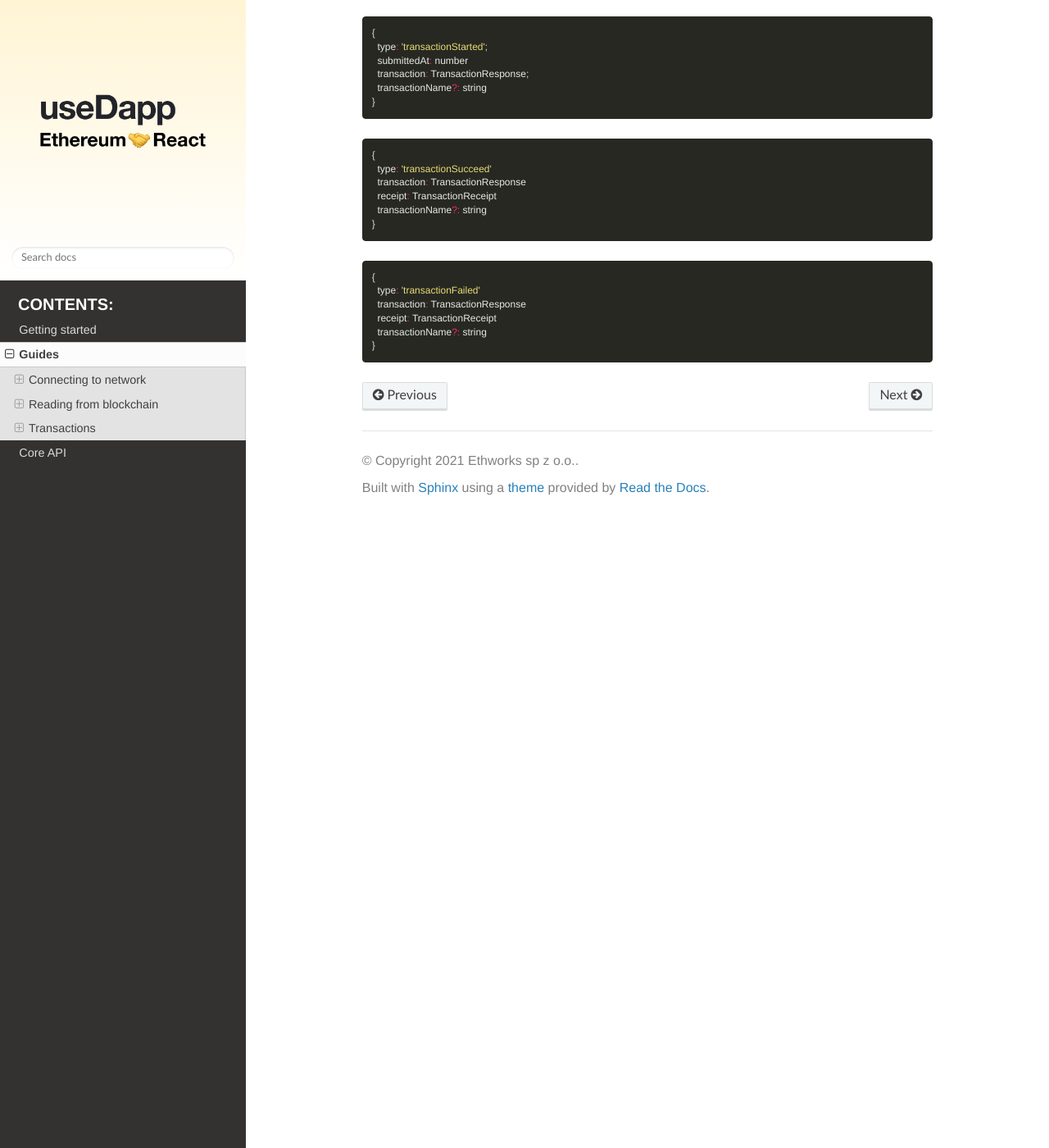
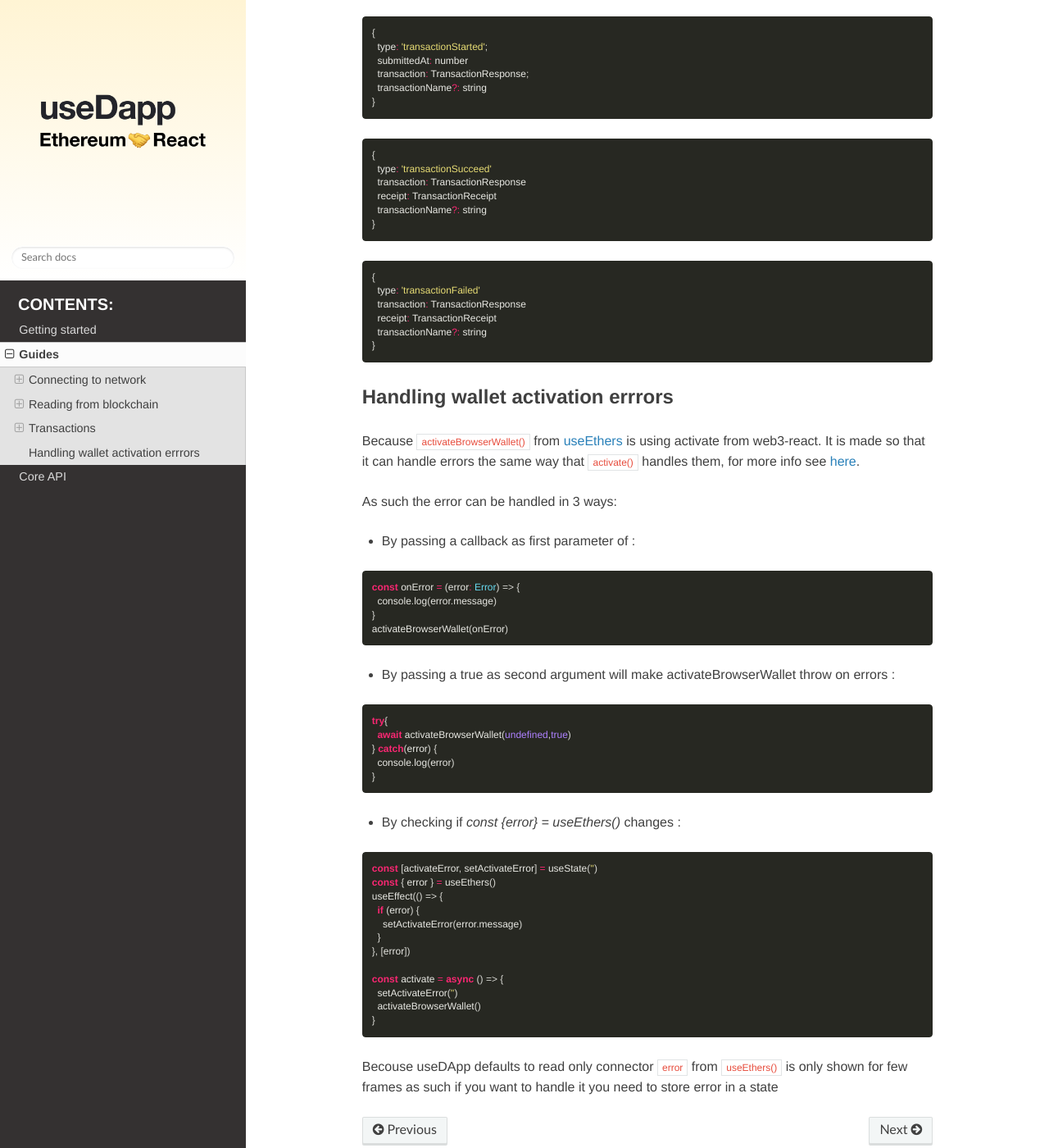
Before and after one commit to truth023/useDApp, a Sphinx documentation site: the page built from docs/source/guide.rst, in a window 1280 px wide and 1400 px high, scrolled down 8215 px. Shown: the whole window at 82% size. Built offline with Sphinx 7.4.7 and the Read the Docs theme 2.0.0, drawn with Linux system fonts in a browser that asks for light colours.

Commit message:
Add wallet activation error handling (#233)
* Add error handling on connect and example

* Add error handling to docs

Co-authored-by: Szymon Szlachtowicz <szymon.szlachtowicz@Szymons-MacBook-Pro.local>

```diff
--- a/docs/source/core.rst
+++ b/docs/source/core.rst
@@ -273,6 +273,7 @@ Returns ether balance of a given account.
     {etherBalance && <p>Ether balance: {formatEther(etherBalance)} ETH </p>}
   )
 
+.. _useEthers:
 
 useEthers
 =========
--- a/docs/source/guide.rst
+++ b/docs/source/guide.rst
@@ -451,3 +451,54 @@ Take a look at example usage below:
     receipt: TransactionReceipt
     transactionName?: string
   }
+
+
+Handling wallet activation errrors
+**********************************
+
+Because ``activateBrowserWallet()`` from :ref:`useEthers` is using activate from web3-react. It is made so that it can handle
+errors the same way that ``activate()`` handles them, for more info see `here <https://github.com/NoahZinsmeister/web3-react/tree/v6/docs#understanding-error-bubbling>`_.
+
+As such the error can be handled in 3 ways:
+
+- By passing a callback as first parameter of :
+
+.. code-block:: javascript
+
+  const onError = (error: Error) => {
+    console.log(error.message)
+  }
+  activateBrowserWallet(onError)
+
+
+- By passing a true as second argument will make activateBrowserWallet throw on errors :
+
+.. code-block:: javascript
+
+  try{
+    await activateBrowserWallet(undefined,true)
+  } catch(error) {
+    console.log(error)
+  }
+
+
+- By checking if `const {error} = useEthers()` changes :
+
+.. code-block:: javascript
+
+  const [activateError, setActivateError] = useState('')
+  const { error } = useEthers()
+  useEffect(() => {
+    if (error) {
+      setActivateError(error.message)
+    }
+  }, [error])
+
+  const activate = async () => {
+    setActivateError('')
+    activateBrowserWallet()
+  }
+
+
+Becouse useDApp defaults to read only connector ``error`` from ``useEthers()`` is only shown for few frames as such if you want to
+handle it you need to store error in a state
```
Also changed, not shown: packages/example/src/components/account/AccountButton.tsx (+23 -2 lines), .changeset/kind-avocados-complain.md (added), 1 other file.
